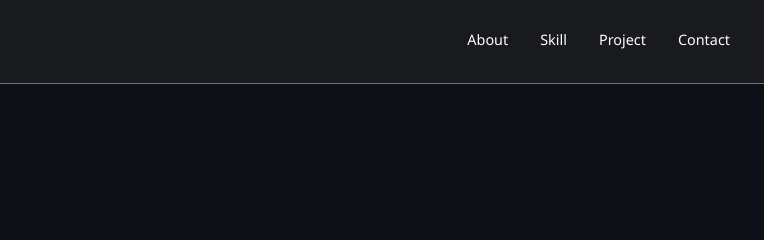
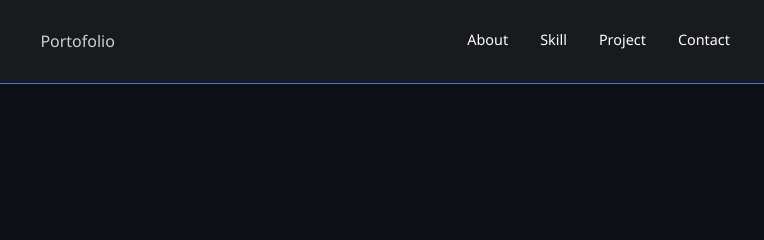
Before and after one commit to Rizqi1020/LearnHTML_4A_0015, a plain HTML site: page index.html in a window 1280 px wide. Shown: the top 240 px of the page, 478-1242 px from the left. Drawn offline with Linux system fonts and the light colour scheme.

Commit message:
Menambahkan elemen "P"

```diff
--- a/index.html
+++ b/index.html
@@ -13,6 +13,8 @@
 
     <header>
         <h1>Rizqi <span class="accent">.</span></h1>
+
+        <p>Portofolio</p>
         <nav>
                 <a href="#about">About</a></li>
                 <a href="#skill">Skill</a></li>
```
